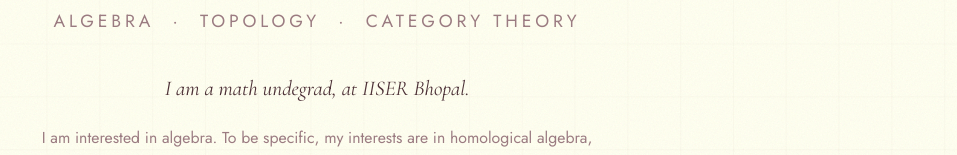
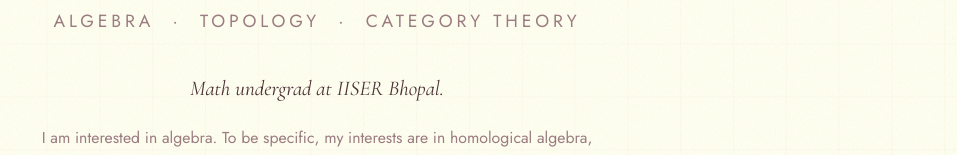
Before and after one commit to adc-prg/add-it-yeah, a React (Vite) app: page / in a window 1280 px wide. Shown: the part 326-481 px from the top of the page, without its empty margins (323-1280 px from the left). Built offline with nearby package versions, Linux system fonts and the light colour scheme.

Commit message:
Update App.jsx

```diff
--- a/src/App.jsx
+++ b/src/App.jsx
@@ -51,7 +51,7 @@ const cvData = {
   name: "Adeetya Choubey",
   location: "Bhopal, Madhya Pradesh, India",
   profile: {
-    intro: "I am a math undegrad, at IISER Bhopal.",
+    intro: "Math undergrad at IISER Bhopal.",
     interests: "I am interested in algebra. To be specific, my interests are in homological algebra, and algebraic geometry with a lot of categorical flavor.",
     ambition: "Apart from academics, I enjoy football, table tennis, badminton and some board games. I am recently exploring a lot of music, outside of my usual interests, like Indian classical and Rock, and I enjoy working on creative personal projects from time to time."
   },
```
